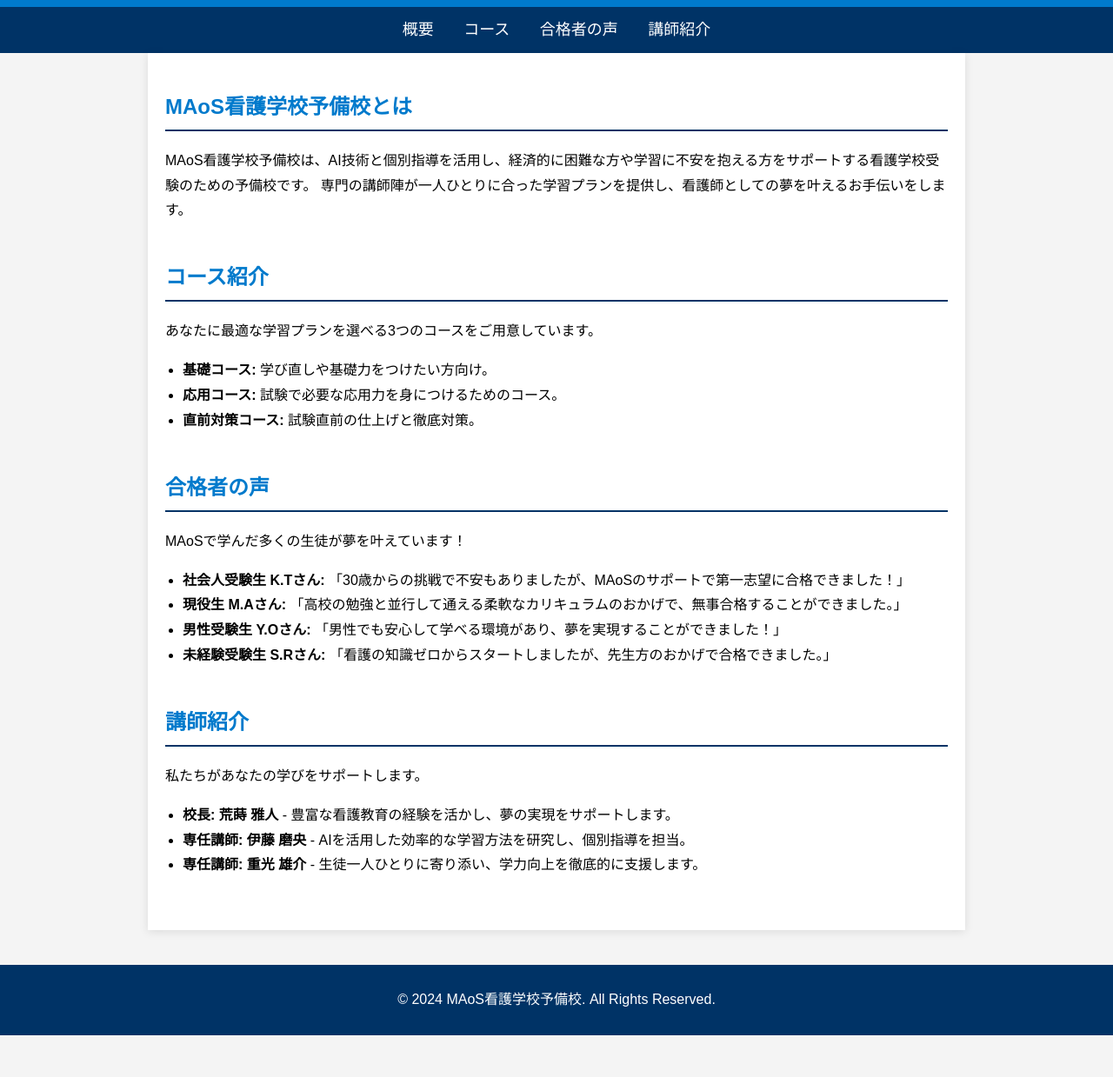
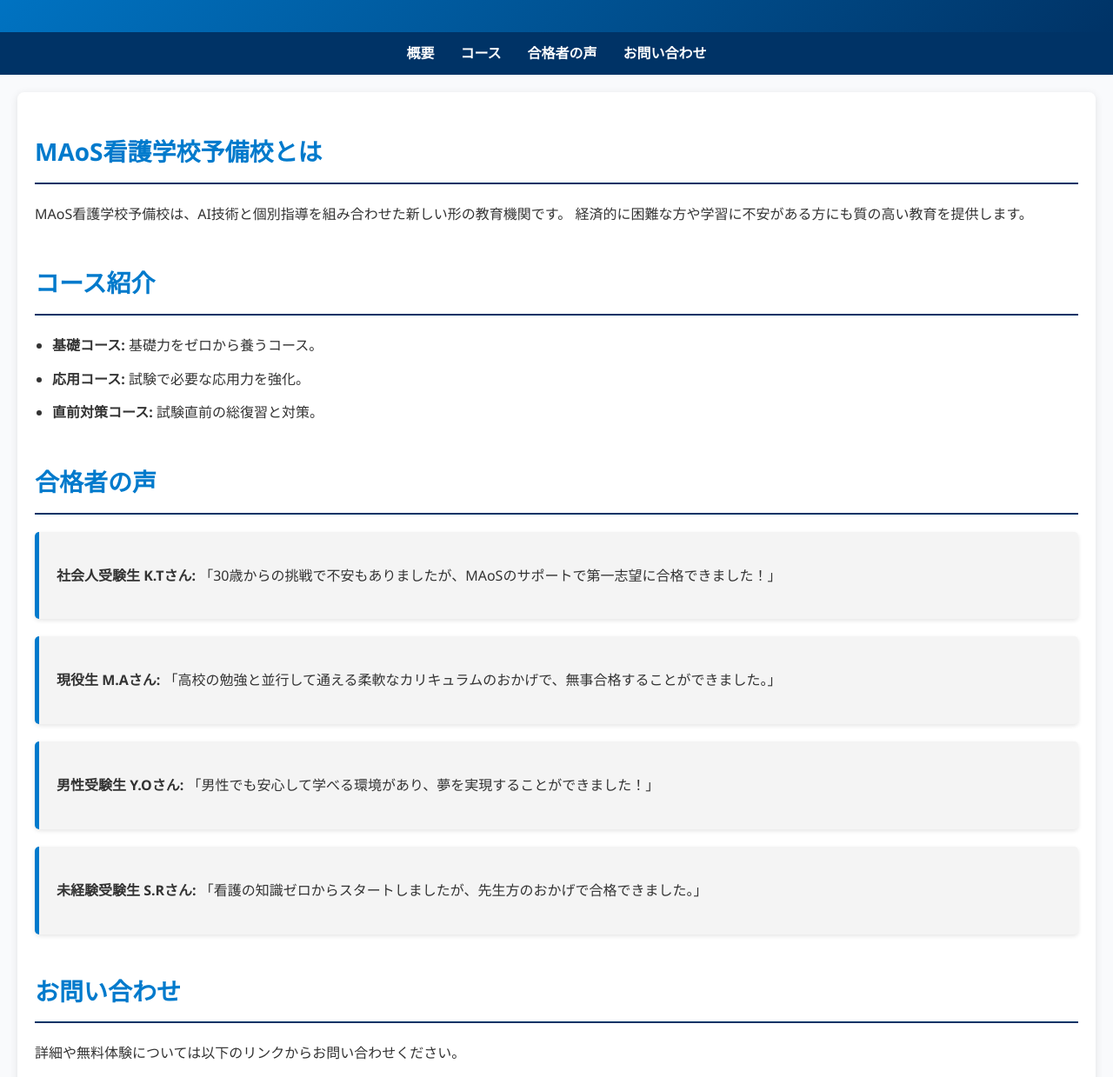
Before and after one commit to aramakimasato/maos-nursing-school, a plain HTML site: page index.html in a window 1280 px wide. Shown: the part 150-1389 px from the top of the page at 87% size. Before the commit the page ends 1341 px from the top, so only its background shows below. Drawn offline with Linux system fonts and the light colour scheme.

Commit message:
Update index.html

```diff
--- a/index.html
+++ b/index.html
@@ -6,63 +6,90 @@
     <title>MAoS看護学校予備校</title>
     <style>
         body {
-            font-family: Arial, sans-serif;
+            font-family: 'Segoe UI', Arial, sans-serif;
             margin: 0;
             padding: 0;
-            background-color: #f4f4f4;
             line-height: 1.8;
+            background-color: #f9fafc;
+            color: #333;
         }
         header {
-            background: #007ACC;
-            color: white;
+            background: linear-gradient(135deg, #007ACC, #003366);
+            color: #fff;
+            padding: 40px 20px;
             text-align: center;
-            padding: 20px;
         }
         header h1 {
+            font-size: 36px;
             margin: 0;
-            font-size: 32px;
+        }
+        header p {
+            margin: 10px 0 0;
+            font-size: 18px;
+            opacity: 0.9;
         }
         nav {
             background: #003366;
-            color: white;
-            text-align: center;
+            color: #fff;
+            display: flex;
+            justify-content: center;
             padding: 10px 0;
+            position: sticky;
+            top: 0;
+            z-index: 1000;
         }
         nav a {
-            color: white;
+            color: #fff;
             text-decoration: none;
             margin: 0 15px;
-            font-size: 18px;
+            font-weight: bold;
+            transition: color 0.3s;
         }
         nav a:hover {
-            text-decoration: underline;
+            color: #00bfff;
         }
         .container {
+            max-width: 1200px;
+            margin: 20px auto;
             padding: 20px;
-            max-width: 900px;
-            margin: 0 auto;
-            background: white;
+            background: #fff;
             box-shadow: 0 2px 10px rgba(0, 0, 0, 0.1);
+            border-radius: 8px;
         }
         section {
             margin-bottom: 40px;
         }
         h2 {
             color: #007ACC;
+            font-size: 28px;
             border-bottom: 2px solid #003366;
-            padding-bottom: 5px;
+            padding-bottom: 10px;
             margin-bottom: 20px;
         }
         ul {
-            margin: 0;
             padding-left: 20px;
+        }
+        ul li {
+            margin-bottom: 10px;
+        }
+        .card {
+            background: #f4f4f4;
+            padding: 20px;
+            margin-bottom: 20px;
+            border-left: 5px solid #007ACC;
+            border-radius: 5px;
+            box-shadow: 0 2px 5px rgba(0, 0, 0, 0.1);
         }
         footer {
             background: #003366;
-            color: white;
+            color: #fff;
             text-align: center;
-            padding: 10px 0;
+            padding: 20px 0;
             margin-top: 40px;
+        }
+        footer p {
+            margin: 0;
+            font-size: 14px;
         }
     </style>
 </head>
@@ -75,43 +102,43 @@
         <a href="#about">概要</a>
         <a href="#courses">コース</a>
         <a href="#testimonials">合格者の声</a>
-        <a href="#instructors">講師紹介</a>
+        <a href="#contact">お問い合わせ</a>
     </nav>
     <div class="container">
         <section id="about">
             <h2>MAoS看護学校予備校とは</h2>
             <p>
-                MAoS看護学校予備校は、AI技術と個別指導を活用し、経済的に困難な方や学習に不安を抱える方をサポートする看護学校受験のための予備校です。
-                専門の講師陣が一人ひとりに合った学習プランを提供し、看護師としての夢を叶えるお手伝いをします。
+                MAoS看護学校予備校は、AI技術と個別指導を組み合わせた新しい形の教育機関です。
+                経済的に困難な方や学習に不安がある方にも質の高い教育を提供します。
             </p>
         </section>
         <section id="courses">
             <h2>コース紹介</h2>
-            <p>あなたに最適な学習プランを選べる3つのコースをご用意しています。</p>
             <ul>
-                <li><strong>基礎コース:</strong> 学び直しや基礎力をつけたい方向け。</li>
-                <li><strong>応用コース:</strong> 試験で必要な応用力を身につけるためのコース。</li>
-                <li><strong>直前対策コース:</strong> 試験直前の仕上げと徹底対策。</li>
+                <li><strong>基礎コース:</strong> 基礎力をゼロから養うコース。</li>
+                <li><strong>応用コース:</strong> 試験で必要な応用力を強化。</li>
+                <li><strong>直前対策コース:</strong> 試験直前の総復習と対策。</li>
             </ul>
         </section>
         <section id="testimonials">
             <h2>合格者の声</h2>
-            <p>MAoSで学んだ多くの生徒が夢を叶えています！</p>
-            <ul>
-                <li><strong>社会人受験生 K.Tさん:</strong> 「30歳からの挑戦で不安もありましたが、MAoSのサポートで第一志望に合格できました！」</li>
-                <li><strong>現役生 M.Aさん:</strong> 「高校の勉強と並行して通える柔軟なカリキュラムのおかげで、無事合格することができました。」</li>
-                <li><strong>男性受験生 Y.Oさん:</strong> 「男性でも安心して学べる環境があり、夢を実現することができました！」</li>
-                <li><strong>未経験受験生 S.Rさん:</strong> 「看護の知識ゼロからスタートしましたが、先生方のおかげで合格できました。」</li>
-            </ul>
+            <div class="card">
+                <p><strong>社会人受験生 K.Tさん:</strong> 「30歳からの挑戦で不安もありましたが、MAoSのサポートで第一志望に合格できました！」</p>
+            </div>
+            <div class="card">
+                <p><strong>現役生 M.Aさん:</strong> 「高校の勉強と並行して通える柔軟なカリキュラムのおかげで、無事合格することができました。」</p>
+            </div>
+            <div class="card">
+                <p><strong>男性受験生 Y.Oさん:</strong> 「男性でも安心して学べる環境があり、夢を実現することができました！」</p>
+            </div>
+            <div class="card">
+                <p><strong>未経験受験生 S.Rさん:</strong> 「看護の知識ゼロからスタートしましたが、先生方のおかげで合格できました。」</p>
+            </div>
         </section>
-        <section id="instructors">
-            <h2>講師紹介</h2>
-            <p>私たちがあなたの学びをサポートします。</p>
-            <ul>
-                <li><strong>校長: 荒蒔 雅人</strong> - 豊富な看護教育の経験を活かし、夢の実現をサポートします。</li>
-                <li><strong>専任講師: 伊藤 磨央</strong> - AIを活用した効率的な学習方法を研究し、個別指導を担当。</li>
-                <li><strong>専任講師: 重光 雄介</strong> - 生徒一人ひとりに寄り添い、学力向上を徹底的に支援します。</li>
-            </ul>
+        <section id="contact">
+            <h2>お問い合わせ</h2>
+            <p>詳細や無料体験については以下のリンクからお問い合わせください。</p>
+            <p><a href="https://line.me" style="color: #007ACC; text-decoration: none;">LINEでお問い合わせ</a></p>
         </section>
     </div>
     <footer>
```
